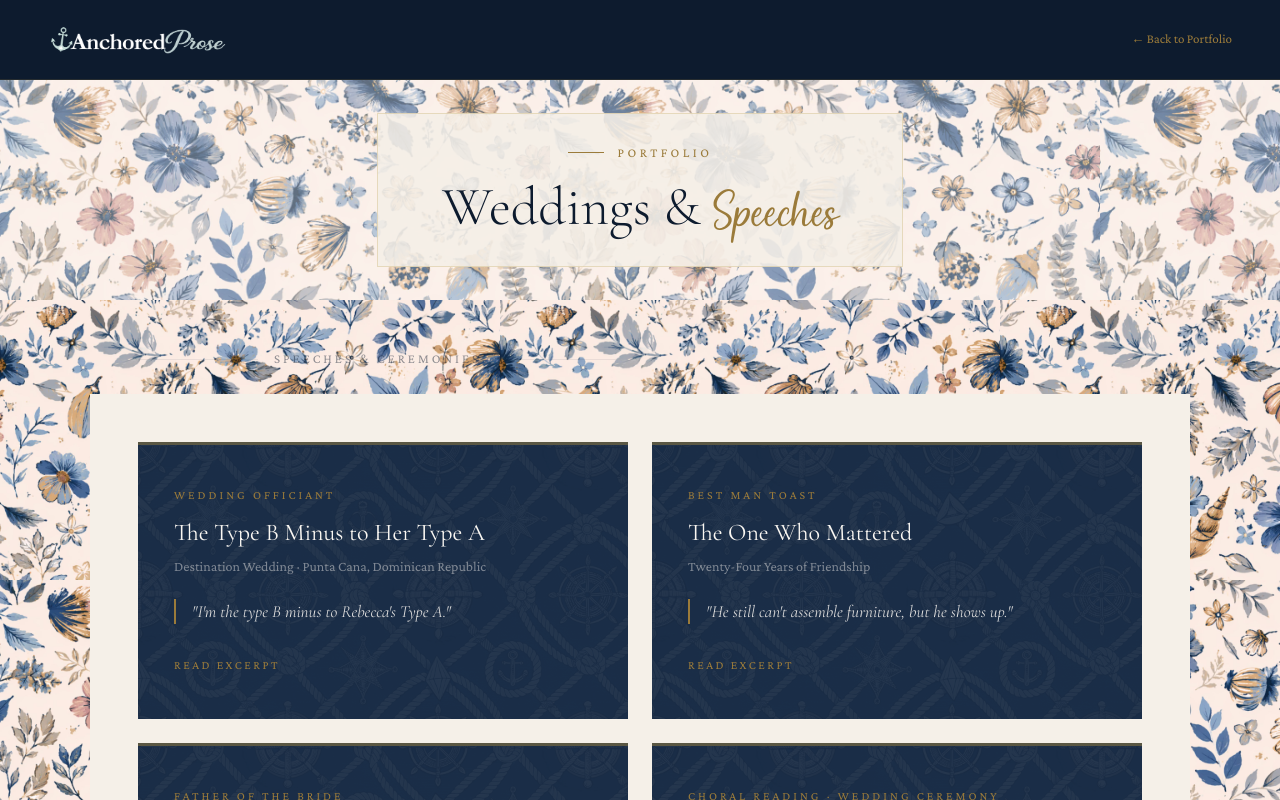
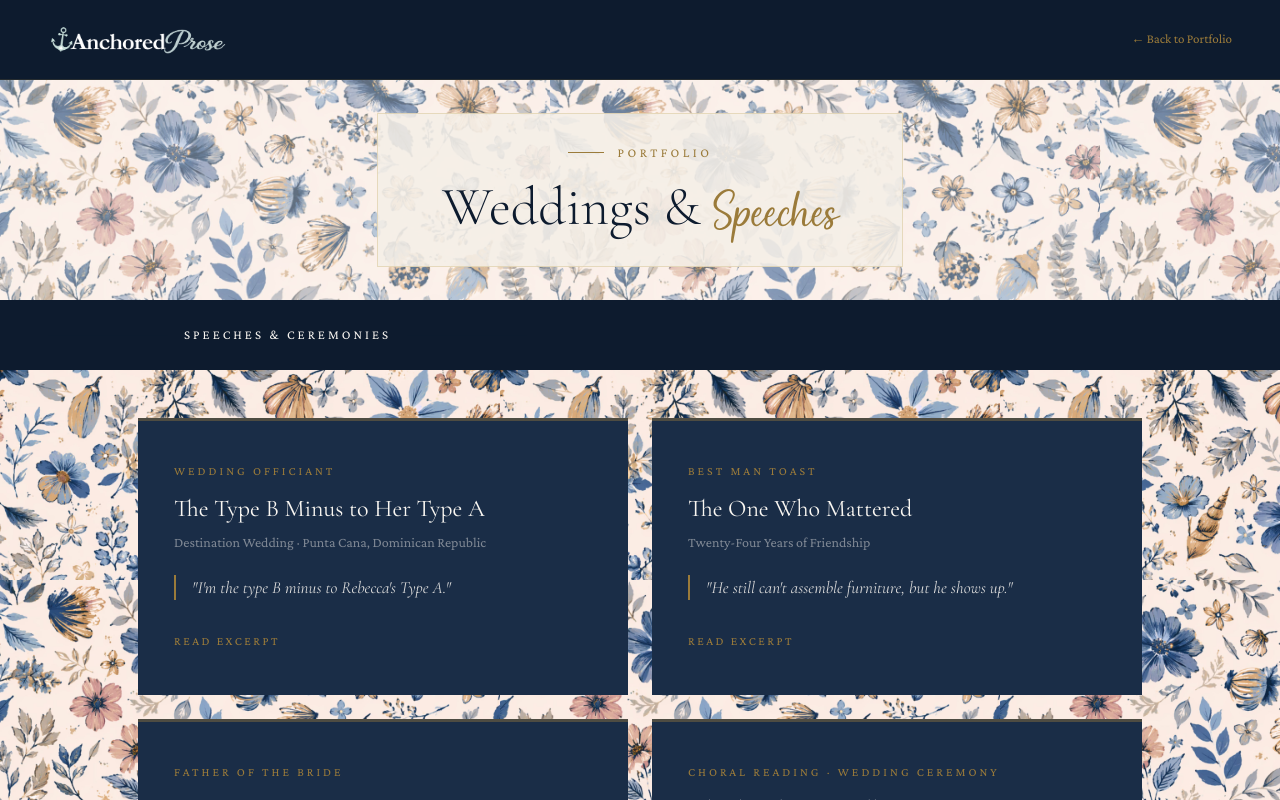
Before and after one commit to jmelnickmacdonald/anchoredprose, a Next.js app: page /portfolio/weddings-speeches in a window 1280 px wide. Shown: the top 800 px of the page. Built offline with nearby package versions, Linux system fonts and the light colour scheme.

Commit message:
Update globals.css

```diff
--- a/src/app/globals.css
+++ b/src/app/globals.css
@@ -94,9 +94,7 @@ nav { position: fixed; top: 0; left: 0; right: 0; z-index: 100; background: var(
 .portfolio-cat-link { font-family: var(--font-body); font-size: 12px; letter-spacing: 2px; text-transform: uppercase; color: var(--gold); }
 
 /* PORTFOLIO CARDS — used on subpages */
-.portfolio-card { background: #1a2d47; border-top: 3px solid rgba(184,150,62,0.4); padding: 40px 36px; cursor: pointer; transition: border-color 0.25s; outline: none; position: relative; overflow: hidden; }
-.portfolio-card::before { content: ''; position: absolute; inset: 0; background-image: url('/rope-pattern.jpg'); background-size: 300px; opacity: 0.05; pointer-events: none; z-index: 0; }
-.portfolio-card > * { position: relative; z-index: 1; }
+.portfolio-card { background: #1a2d47; border-top: 3px solid rgba(155,123,58,0.4); padding: 40px 36px; cursor: pointer; transition: border-color 0.25s; outline: none; position: relative; overflow: hidden; }
 .portfolio-card:hover, .portfolio-card:focus { border-top-color: var(--gold); }
 .portfolio-type { font-family: var(--font-body); font-size: 12px; letter-spacing: 3px; text-transform: uppercase; color: var(--gold); margin-bottom: 14px; position: relative; z-index: 1; }
 .portfolio-card h3 { font-size: 24px; color: var(--cream); margin-bottom: 8px; font-weight: 400; position: relative; z-index: 1; }
@@ -194,7 +192,7 @@ nav { position: fixed; top: 0; left: 0; right: 0; z-index: 100; background: var(
 @keyframes fadeUp { to { opacity: 1; transform: translateY(0); } }
 
 /* SUBPAGE */
-.subpage { min-height: 100vh; background: var(--cream-warm); position: relative; z-index: 0; }
+.subpage { min-height: 100vh; background: var(--cream-warm); }
 .subpage-nav { position: fixed; top: 0; left: 0; right: 0; z-index: 100; background: var(--navy); display: flex; align-items: center; justify-content: space-between; padding: 0 48px; height: 80px; border-bottom: 1px solid rgba(184,150,62,0.15); }
 .back-link { font-family: var(--font-body); font-size: 13px; color: var(--gold); text-decoration: none; }
 .back-link:hover { opacity: 0.7; }
@@ -202,9 +200,9 @@ nav { position: fixed; top: 0; left: 0; right: 0; z-index: 100; background: var(
 .subpage-banner-overlay { position: absolute; inset: 0; background: rgba(250,247,242,0.35); pointer-events: none; }
 .subpage-banner-title { position: relative; z-index: 2; text-align: center; background: rgba(245,240,232,0.88); padding: 28px 64px; border: 1px solid rgba(184,150,62,0.25); }
 .subpage-banner-title h1 { font-size: clamp(32px, 5vw, 54px); color: var(--navy); font-weight: 300; line-height: 1.15; }
-.subpage-portfolio-grid { max-width: 1100px; margin: 0 auto; padding: 48px 48px 0; display: grid; grid-template-columns: repeat(2, 1fr); gap: 24px; position: relative; z-index: 2; background: var(--cream-warm); }
-.subpage-body { background: var(--cream-warm); position: relative; z-index: 1; padding-bottom: 1px; }
-.subpage-category-label { max-width: 1100px; margin: 48px auto 24px; padding: 0 48px; font-family: var(--font-body); font-size: 13px; letter-spacing: 3px; text-transform: uppercase; color: var(--navy); opacity: 0.45; display: flex; align-items: center; gap: 16px; position: relative; z-index: 1; }
+.subpage-portfolio-grid { max-width: 1100px; margin: 0 auto; padding: 48px 48px 0; display: grid; grid-template-columns: repeat(2, 1fr); gap: 24px; }
+.subpage-body { background: var(--cream-warm); position: relative; z-index: 1; padding-bottom: 64px; isolation: isolate; }
+.subpage-category-label { max-width: 100%; margin: 0; padding: 24px 48px; font-family: var(--font-body); font-size: 13px; letter-spacing: 3px; text-transform: uppercase; color: var(--cream); display: flex; align-items: center; gap: 16px; position: relative; z-index: 1; background: var(--navy); }
 .subpage-category-label::before, .subpage-category-label::after { content: ''; flex: 1; height: 1px; background: rgba(13,27,46,0.15); max-width: 120px; }
 .subpage-cta-bar { background: var(--navy); padding: 48px; text-align: center; margin-top: 64px; }
 .subpage-cta-bar p { font-family: var(--font-body); font-size: 18px; color: rgba(250,247,242,0.8); font-style: italic; }
```
